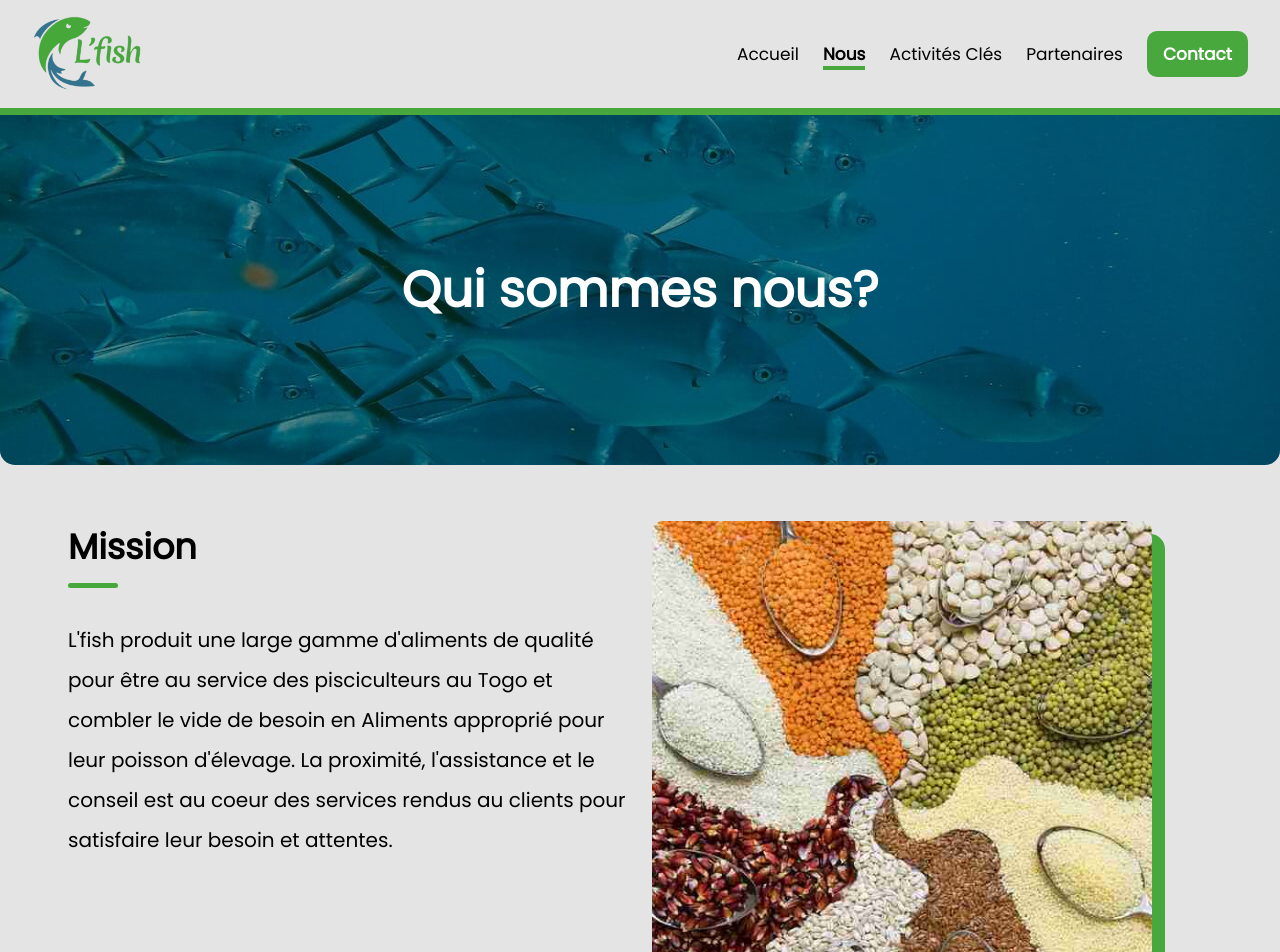
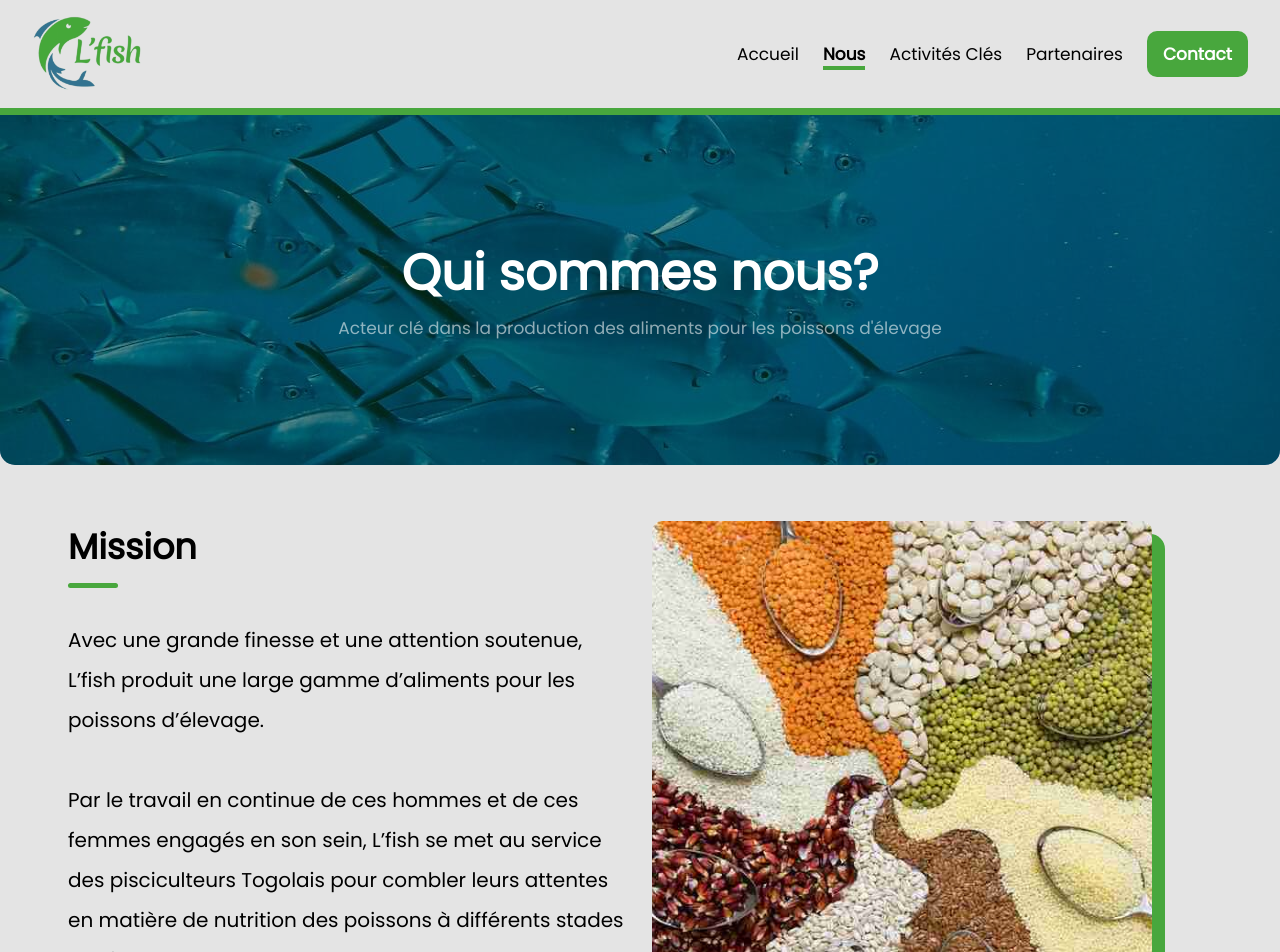
Before and after one commit to SamuelAMZ/lfish, a React (Create React App) app: page /nous in a window 1280 px wide. Shown: the top 952 px of the page. Built offline with nearby package versions, Linux system fonts and the light colour scheme.

Commit message:
added client wording

```diff
--- a/src/components/SectionA.jsx
+++ b/src/components/SectionA.jsx
@@ -14,7 +14,7 @@ const SectionA = () => {
         <h4>Ce que nous offrons</h4>
         <div className="line"></div>
         <h2>
-          Principal acteur dans la production d'aliments pour poissons d'élevage
+          Acteur clé dans la production des aliments pour les poissons d’élevage
         </h2>
         <h3>
           Produire sur place et fournir aux pisciculteurs de manière qualitative
--- a/src/components/SectionC.jsx
+++ b/src/components/SectionC.jsx
@@ -19,33 +19,6 @@ const SectionC = () => {
           de la qualité de l'alimentation
         </h3>
       </motion.div>
-      <motion.div
-        className="elements"
-        initial={{ y: 100, opacity: 0 }}
-        whileInView={{ y: 0, opacity: 1 }}
-        transition={{ duration: 0.7 }}
-      >
-        <div className="first elm">
-          <img src="./img/layers/grid.png" alt="grid" />
-          <div>
-            <p>Les espèces que nous nourrissons</p>
-            <p>Le tilapia est le sujet de notre spécialisation en ce moment </p>
-          </div>
-          <div>
-            <button>En savoir plus</button>
-          </div>
-        </div>
-        <div className="second elm">
-          <img src="./img/layers/cal.png" alt="cal" />
-          <div>
-            <p>Les espèces que nous nourrissons</p>
-            <p>Lspécialisation en ce moment </p>
-          </div>
-          <div>
-            <button>En savoir plus</button>
-          </div>
-        </div>
-      </motion.div>
     </div>
   );
 };
--- a/src/components/SmallHero.jsx
+++ b/src/components/SmallHero.jsx
@@ -1,17 +1,19 @@
 import React from "react";
 import { motion } from "framer-motion";
 
-const SmallHero = ({ heading, image }) => {
+const SmallHero = ({ heading, image, desc }) => {
   return (
     <div className="small-hero" style={{ backgroundImage: `url(${image})` }}>
       <div className="shadow"></div>
-      <motion.h2
+      <motion.div
+        className="elm"
         initial={{ opacity: 0 }}
         animate={{ opacity: 1 }}
         transition={{ duration: 0.3 }}
       >
-        {heading}
-      </motion.h2>
+        <h2>{heading}</h2>
+        <h3>{desc}</h3>
+      </motion.div>
     </div>
   );
 };
--- a/src/components/pageComp/NousComps.jsx
+++ b/src/components/pageComp/NousComps.jsx
@@ -14,11 +14,20 @@ const NousComps = () => {
           <h2>Mission</h2>
           <div className="line2"></div>
           <h3>
-            L'fish produit une large gamme d'aliments de qualité pour être au
-            service des pisciculteurs au Togo et combler le vide de besoin en
-            Aliments approprié pour leur poisson d'élevage. La proximité,
-            l'assistance et le conseil est au coeur des services rendus au
-            clients pour satisfaire leur besoin et attentes.
+            Avec une grande finesse et une attention soutenue, L’fish produit
+            une large gamme d’aliments pour les poissons d’élevage.
+            <br />
+            <br />
+            Par le travail en continue de ces hommes et de ces femmes engagés en
+            son sein, L’fish se met au service des pisciculteurs Togolais pour
+            combler leurs attentes en matière de nutrition des poissons à
+            différents stades de vie.
+            <br />
+            <br />
+            Couronnée par la satisfaction client, les services offerts vont au-
+            delà des besoins et attentes connues pour embrasser la culture de la
+            proximité, le conseil-assistance avec les différents acteurs du
+            monde de la pisciculture qui le souhaiteraient.
           </h3>
         </motion.div>
         <div className="illustration">
--- a/src/pages/Nous.jsx
+++ b/src/pages/Nous.jsx
@@ -9,7 +9,13 @@ const Nous = () => {
   return (
     <>
       <Header />
-      <SmallHero heading={"Qui sommes nous?"} image={"/img/nous.jpg"} />
+      <SmallHero
+        heading={"Qui sommes nous?"}
+        image={"/img/nous.jpg"}
+        desc={
+          "Acteur clé dans la production des aliments pour les poissons d'élevage"
+        }
+      />
       <NousComps />
       <Banner />
       <Footer />
--- a/src/styles/components/_sectionC.scss
+++ b/src/styles/components/_sectionC.scss
@@ -42,6 +42,7 @@
       font-weight: 600;
       width: 80%;
       text-align: center;
+      margin-bottom: 2rem;
 
       @include b.breakpoint("1000") {
         grid-template-columns: 1fr;
--- a/src/styles/components/_smallHero.scss
+++ b/src/styles/components/_smallHero.scss
@@ -33,10 +33,7 @@
     background-color: rgba(0, 82, 3, 0.399);
   }
 
-  h2 {
-    color: white;
-    font-size: 50px;
-    text-align: center;
+  .elm {
     position: absolute;
     top: 50%;
     left: 50%;
@@ -44,9 +41,34 @@
     z-index: 2;
 
     @include b.breakpoint("700") {
+      width: 90%;
+      text-align: center;
+    }
+  }
+
+  h2 {
+    color: white;
+    font-size: 50px;
+    text-align: center;
+
+    @include b.breakpoint("700") {
       font-size: 30px;
       line-height: 1;
       width: 100%;
     }
   }
+  h3 {
+    font-size: 17px;
+    line-height: 2;
+    font-weight: 500;
+    display: block;
+    color: rgba(255, 255, 255, 0.566);
+    text-align: center;
+
+    @include b.breakpoint("1000") {
+      margin-top: 1rem;
+      font-size: 15px;
+      line-height: 1.7;
+    }
+  }
 }
```
Also changed, not shown: src/styles/style.min.css, 1 other file (tests, documents, lock files or other folders).
